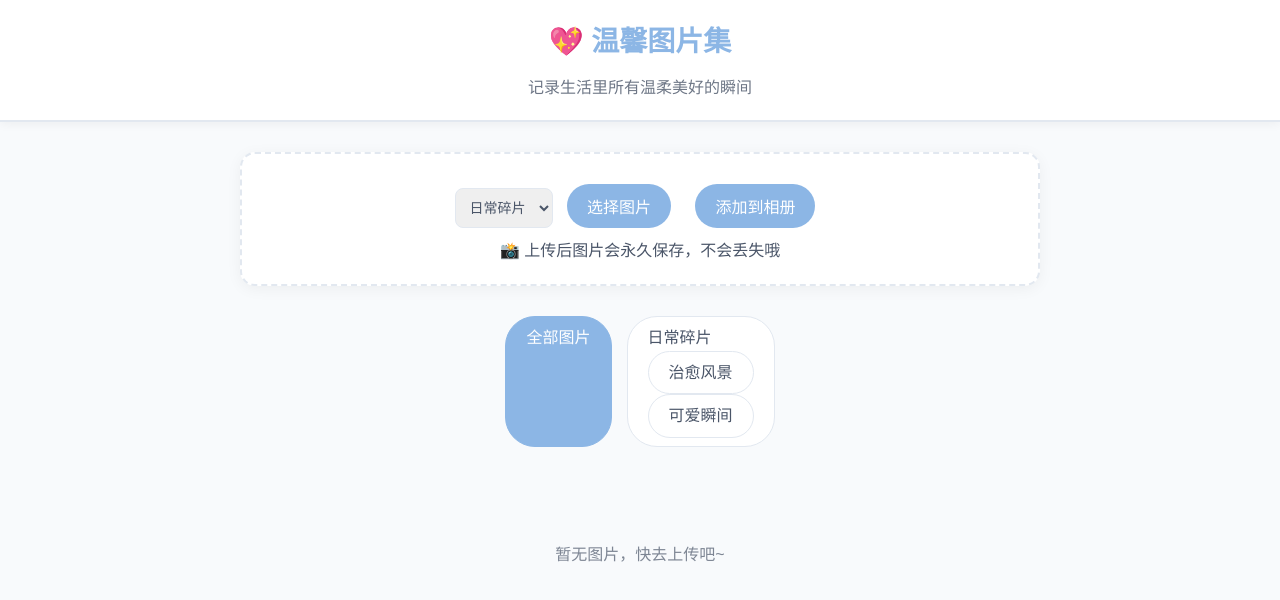
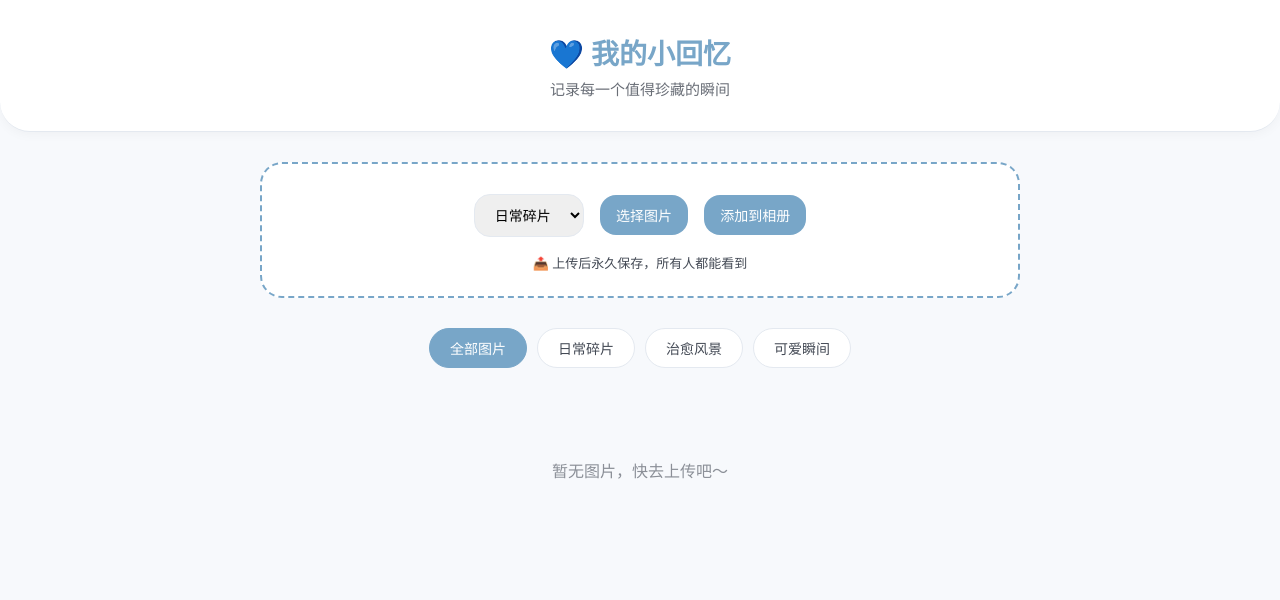
Before and after one commit to worthyma123-web/Memory, a plain HTML site: page sctp.html in a window 1280 px wide. Both pictures are taken after a click on the element "全部图片". Drawn offline with Linux system fonts and the light colour scheme.

Commit message:
Update sctp.html

```diff
--- a/sctp.html
+++ b/sctp.html
@@ -3,153 +3,137 @@
 <head>
     <meta charset="UTF-8">
     <meta name="viewport" content="width=device-width, initial-scale=1.0">
-    <title>温馨图片集</title>
+    <title>我的小回忆 · Memory</title>
     <style>
         * {
             margin: 0;
             padding: 0;
             box-sizing: border-box;
-            font-family: 'Microsoft YaHei', sans-serif;
+            font-family: system-ui, -apple-system, BlinkMacSystemFont, 'Segoe UI', 'Microsoft YaHei';
         }
 
-        /* 温馨蓝紫主色调（无粉色） */
         :root {
-            --main-color: #8cb6e5;
-            --bg-color: #f8fafc;
-            --card-bg: #ffffff;
-            --text-color: #4a5568;
-            --border-color: #e2e8f0;
+            --main: #78a6c8;
+            --bg: #f7f9fc;
+            --card: #ffffff;
+            --text: #444a55;
+            --border: #e4e9f0;
         }
 
         body {
-            background-color: var(--bg-color);
-            color: var(--text-color);
-            line-height: 1.6;
+            background: var(--bg);
+            color: var(--text);
+            padding-bottom: 60px;
         }
 
-        /* 头部样式 */
         header {
-            background-color: var(--card-bg);
-            padding: 20px;
+            background: var(--card);
+            padding: 32px 20px;
             text-align: center;
-            box-shadow: 0 2px 10px rgba(0, 0, 0, 0.05);
-            border-bottom: 2px solid var(--border-color);
+            border-radius: 0 0 30px 30px;
+            box-shadow: 0 2px 12px rgba(0,0,0,0.04);
+            border-bottom: 1px solid var(--border);
         }
 
         h1 {
-            color: var(--main-color);
             font-size: 28px;
-            margin-bottom: 10px;
+            color: var(--main);
+            margin-bottom: 6px;
         }
 
-        .subtitle {
-            font-size: 16px;
+        .desc {
+            font-size: 15px;
             opacity: 0.8;
         }
 
-        /* 上传区域 */
-        .upload-section {
-            max-width: 800px;
+        .upload-box {
+            max-width: 760px;
             margin: 30px auto;
-            padding: 20px;
-            background: var(--card-bg);
-            border-radius: 15px;
-            box-shadow: 0 3px 15px rgba(0, 0, 0, 0.05);
-            border: 2px dashed var(--border-color);
+            padding: 24px;
+            background: var(--card);
+            border-radius: 22px;
             text-align: center;
+            border: 2px dashed var(--main);
         }
 
-        .upload-btn {
-            background-color: var(--main-color);
-            color: white;
-            padding: 10px 20px;
-            border: none;
-            border-radius: 30px;
-            cursor: pointer;
-            font-size: 16px;
-            margin: 10px;
-            transition: 0.3s;
+        select, button {
+            padding: 10px 16px;
+            border-radius: 16px;
+            border: 1px solid var(--border);
+            margin: 6px;
+            font-size: 14px;
         }
 
-        .upload-btn:hover {
-            opacity: 0.9;
-            transform: scale(1.05);
+        button {
+            background: var(--main);
+            color: white;
+            cursor: pointer;
+            transition: 0.2s;
+            border: none;
         }
 
-        select {
-            padding: 10px;
-            border: 1px solid var(--border-color);
-            border-radius: 8px;
-            font-size: 14px;
-            color: var(--text-color);
-            outline: none;
+        button:hover {
+            transform: scale(1.04);
         }
 
-        /* 分类标签 */
         .tabs {
-            max-width: 1000px;
-            margin: 0 auto;
             display: flex;
             justify-content: center;
-            gap: 15px;
+            gap: 10px;
+            margin: 10px auto 30px;
             flex-wrap: wrap;
             padding: 0 20px;
         }
 
         .tab {
-            padding: 8px 20px;
-            background: var(--card-bg);
-            border: 1px solid var(--border-color);
+            padding: 9px 20px;
+            background: white;
+            border: 1px solid var(--border);
             border-radius: 30px;
             cursor: pointer;
-            transition: 0.3s;
+            font-size: 14px;
         }
 
         .tab.active {
-            background: var(--main-color);
+            background: var(--main);
             color: white;
-            border-color: var(--main-color);
+            border-color: var(--main);
         }
 
-        /* 图片网格 */
-        .gallery {
-            max-width: 1200px;
-            margin: 30px auto;
+        .grid {
+            max-width: 1100px;
+            margin: 0 auto;
             padding: 0 20px;
             display: grid;
-            grid-template-columns: repeat(auto-fill, minmax(250px, 1fr));
+            grid-template-columns: repeat(auto-fill, minmax(240px, 1fr));
             gap: 20px;
         }
 
-        .photo-card {
-            background: var(--card-bg);
-            border-radius: 15px;
+        .item {
+            background: white;
+            border-radius: 20px;
             overflow: hidden;
-            box-shadow: 0 3px 15px rgba(0, 0, 0, 0.08);
+            box-shadow: 0 4px 12px rgba(0,0,0,0.05);
             transition: 0.3s;
             cursor: pointer;
         }
 
-        .photo-card:hover {
-            transform: translateY(-5px);
-            box-shadow: 0 8px 20px rgba(0, 0, 0, 0.1);
+        .item:hover {
+            transform: translateY(-4px);
         }
 
-        .photo-card img {
+        .item img {
             width: 100%;
             height: 200px;
             object-fit: cover;
             display: block;
         }
 
-        /* 图片预览弹窗 */
         .modal {
             position: fixed;
-            top: 0;
-            left: 0;
-            width: 100%;
-            height: 100%;
-            background: rgba(0, 0, 0, 0.8);
+            top: 0; left: 0;
+            width: 100%; height: 100%;
+            background: rgba(0,0,0,0.85);
             display: none;
             justify-content: center;
             align-items: center;
@@ -157,136 +141,121 @@
         }
 
         .modal img {
-            max-width: 90%;
-            max-height: 90%;
-            border-radius: 10px;
+            max-width: 92%;
+            max-height: 92%;
+            border-radius: 14px;
         }
 
         .close {
             position: absolute;
-            top: 20px;
-            right: 30px;
+            top: 24px;
+            right: 32px;
             color: white;
-            font-size: 30px;
+            font-size: 32px;
             cursor: pointer;
+        }
+
+        .empty {
+            grid-column: 1/-1;
+            text-align: center;
+            padding: 60px 20px;
+            opacity: 0.6;
         }
     </style>
 </head>
+
 <body>
-    <!-- 头部 -->
+
 <header>
-        <h1>💖 温馨图片集</h1>
-        <p class="subtitle">记录生活里所有温柔美好的瞬间</p>
+    <h1>💙 我的小回忆</h1>
+    <p class="desc">记录每一个值得珍藏的瞬间</p>
 </header>
 
-    <!-- 图片上传区域 -->
-    <div class="upload-section">
-        <input type="file" id="imageInput" accept="image/*" hidden>
-        <select id="categorySelect">
+<div class="upload-box">
+    <input type="file" id="file" accept="image/*" hidden>
+    <select id="cate">
         <option value="daily">日常碎片</option>
         <option value="scenery">治愈风景</option>
         <option value="cute">可爱瞬间</option>
     </select>
-        <button class="upload-btn" onclick="document.getElementById('imageInput').click()">选择图片</button>
-        <button class="upload-btn" onclick="saveImage()">添加到相册</button>
-        <p>📸 上传后图片会永久保存，不会丢失哦</p>
+    <button onclick="file.click()">选择图片</button>
+    <button onclick="upload()">添加到相册</button>
+    <p style="margin-top:10px;font-size:13px;">📤 上传后永久保存，所有人都能看到</p>
 </div>
 
-    <!-- 分类标签 -->
 <div class="tabs">
-        <div class="tab active" onclick="switchTab('all')">全部图片</div>
-        <div class="tab" onclick="switchTab('daily')">日常碎片</option>
-        <div class="tab" onclick="switchTab('scenery')">治愈风景</div>
-        <div class="tab" onclick="switchTab('cute')">可爱瞬间</div>
+    <div class="tab active" onclick="show('all')">全部图片</div>
+    <div class="tab" onclick="show('daily')">日常碎片</div>
+    <div class="tab" onclick="show('scenery')">治愈风景</div>
+    <div class="tab" onclick="show('cute')">可爱瞬间</div>
 </div>
 
-    <!-- 图片展示区 -->
-    <div class="gallery" id="gallery"></div>
+<div class="grid" id="box"></div>
 
-    <!-- 图片预览弹窗 -->
 <div class="modal" id="modal" onclick="closeModal()">
     <span class="close">&times;</span>
-        <img id="modalImg">
+    <img id="showImg">
 </div>
 
 <script>
-        // 全局变量
-        let currentImage = "";
-        let images = JSON.parse(localStorage.getItem('photoGallery')) || [];
+// 云端图片库（在这里添加图片，所有人可见）
+const images = [
+    // 格式：{src:"图片地址", cate:"分类"}
+    // 示例：
+    // {src:"https://xxx.jpg", cate:"daily"},
+];
 
-        // 保存图片到本地存储（永久保存）
-        function saveImage() {
-            const input = document.getElementById('imageInput');
-            const category = document.getElementById('categorySelect').value;
+let current = "all";
 
-            if (!input.files[0]) {
-                alert("请先选择一张图片哦~");
+function render() {
+    const box = document.getElementById("box");
+    const list = current === "all"
+        ? images
+        : images.filter(i => i.cate === current);
+
+    if (list.length === 0) {
+        box.innerHTML = `<div class="empty">暂无图片，快去上传吧～</div>`;
         return;
     }
 
-            const reader = new FileReader();
-            reader.onload = function(e) {
-                const imageData = {
-                    id: Date.now(),
-                    url: e.target.result,
-                    category: category,
-                    time: new Date().toLocaleString()
-                };
-                images.push(imageData);
-                localStorage.setItem('photoGallery', JSON.stringify(images));
-                renderImages();
-                input.value = "";
-                alert("✅ 图片添加成功！永久保存啦");
-            };
-            reader.readAsDataURL(input.files[0]);
+    box.innerHTML = list.map((i, idx) => `
+        <div class="item" onclick="openModal('${i.src}')">
+            <img src="${i.src}" alt="">
+        </div>
+    `).join("");
 }
 
-        // 渲染图片
-        function renderImages(category = 'all') {
-            const gallery = document.getElementById('gallery');
-            gallery.innerHTML = "";
-
-            const filteredImages = category === 'all'
-                ? images
-                : images.filter(img => img.category === category);
-
-            if (filteredImages.length === 0) {
-                gallery.innerHTML = `<p style="grid-column: 1/-1; text-align: center; padding: 50px; opacity: 0.7;">暂无图片，快去上传吧~</p>`;
-                return;
+function show(cate) {
+    current = cate;
+    document.querySelectorAll(".tab").forEach(t => t.classList.remove("active"));
+    event.target.classList.add("active");
+    render();
 }
 
-            filteredImages.forEach(img => {
-                const card = document.createElement('div');
-                card.className = "photo-card";
-                card.innerHTML = `<img src="${img.url}" alt="照片" onclick="openModal('${img.url}')">`;
-                gallery.appendChild(card);
-            });
+function openModal(src) {
+    modal.style.display = "flex";
+    showImg.src = src;
 }
 
-        // 切换分类
-        function switchTab(category) {
-            document.querySelectorAll('.tab').forEach(tab => tab.classList.remove('active'));
-            event.target.classList.add('active');
-            renderImages(category);
+function closeModal() {
+    modal.style.display = "none";
 }
 
-        // 预览图片
-        function openModal(url) {
-            const modal = document.getElementById('modal');
-            const modalImg = document.getElementById('modalImg');
-            modal.style.display = "flex";
-            modalImg.src = url;
+// 本地临时上传（不会同步云端，仅自己看）
+function upload() {
+    const f = file.files[0];
+    if (!f) return alert("请先选择图片");
+    const reader = new FileReader();
+    reader.onload = e => {
+        images.unshift({ src: e.target.result, cate: cate.value });
+        render();
+        file.value = "";
+        alert("✅ 已添加！（仅本地显示，要永久公开需复制地址到代码里）");
+    };
+    reader.readAsDataURL(f);
 }
 
-        // 关闭预览
-        function closeModal() {
-            document.getElementById('modal').style.display = "none";
-        }
-
-        // 初始化页面
-        window.onload = function() {
-            renderImages();
-        };
+window.onload = render;
 </script>
 </body>
 </html>
```
Lines whose indentation alone changed are shown as unchanged.
